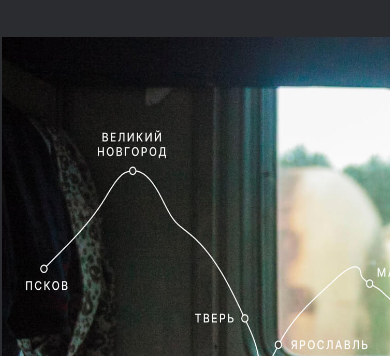
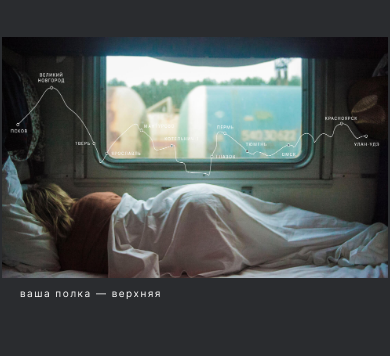
Before and after one commit to Rimma27/russian-travel, a plain HTML site: page index.html in a window 390 px wide. Shown: the part 273-629 px from the top of the page. Drawn offline with Linux system fonts and the light colour scheme.

Commit message:
nojekyll

```diff
--- a/blocks/page/page.css
+++ b/blocks/page/page.css
@@ -1,11 +1,11 @@
 .page {
-    background-color: #2A2C2F;
+  background-color: #2a2c2f;
   font-family: "Inter", Arial, Helvetica, sans-serif;
-    color: #FFFFFF;
+  color: #ffffff;
 }
 @media screen and (max-width: 1023px) {
   .page {
-        min-width: 1023px;
+    max-width: 1023px;
   }
 }
 @media screen and (max-width: 767px) {
```
Also changed, not shown: style.css (deleted), 1 other file. Lines whose indentation alone changed are shown as unchanged.
